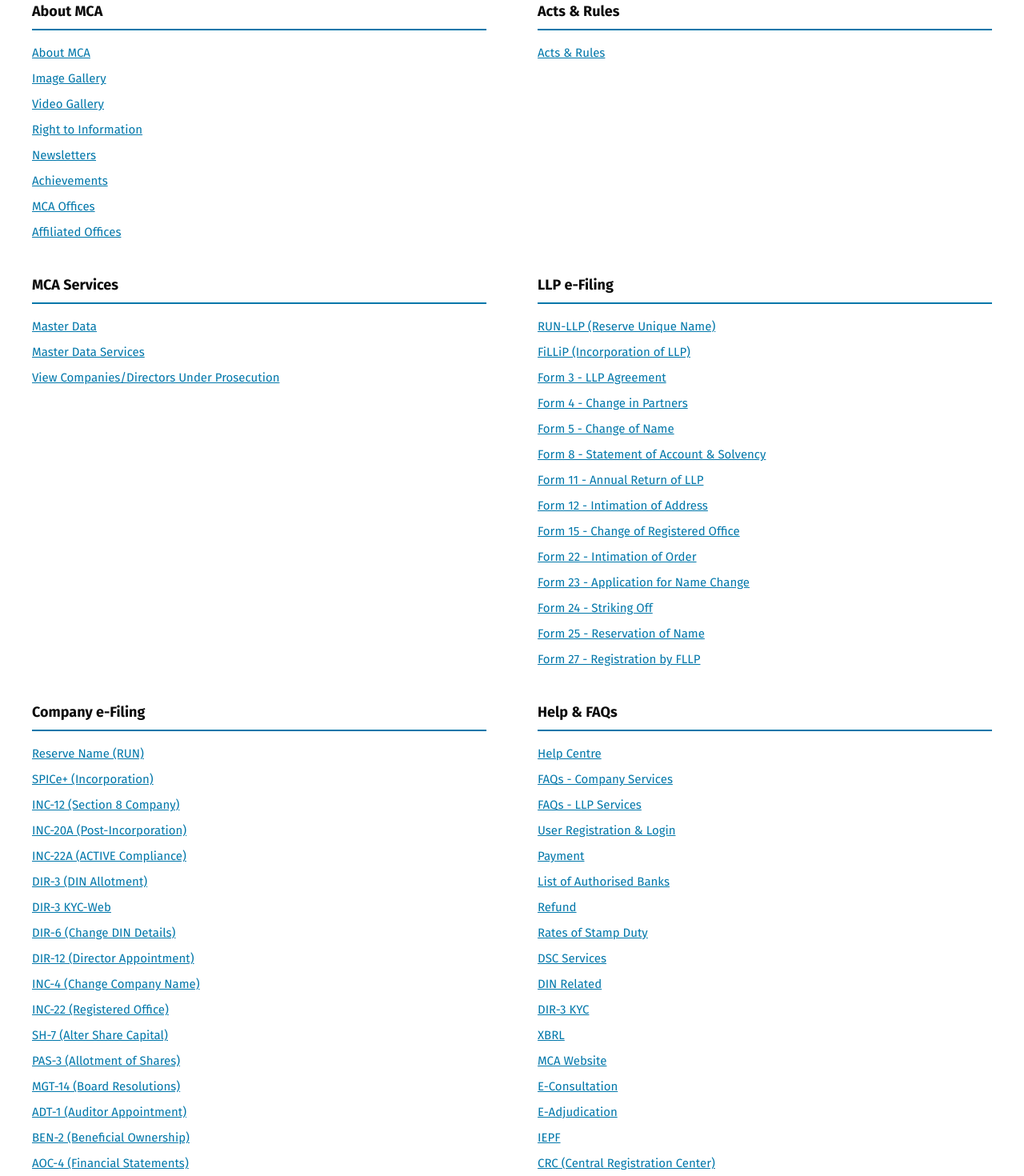
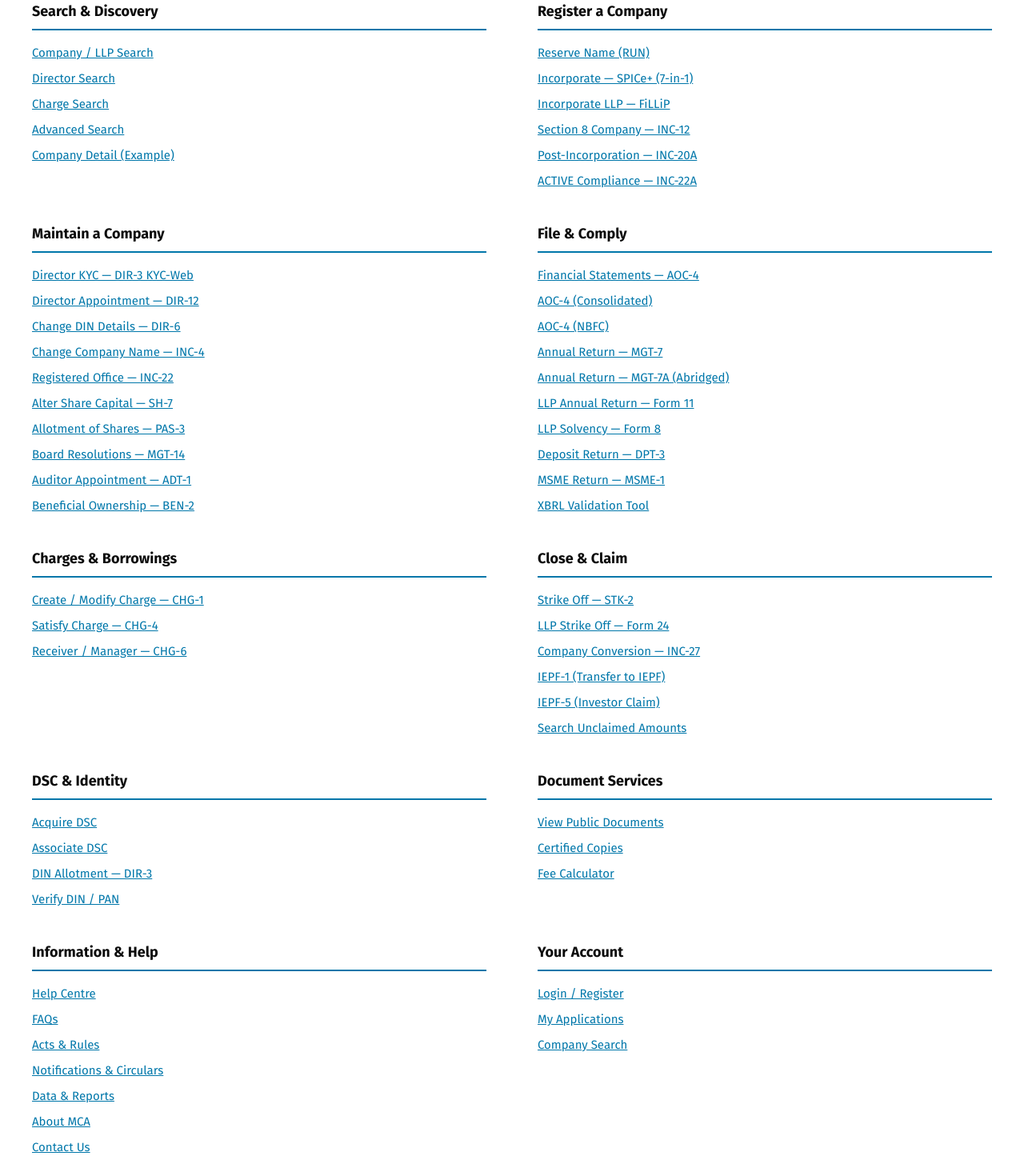
Before and after one commit to AXEUS5346/bwmi, a React (Vite) app: page /sitemap in a window 1280 px wide. Shown: the part 400-1870 px from the top of the page at 80% size. Built offline with nearby package versions, Linux system fonts and the light colour scheme.

Commit message:
Revert "Update sitemap to match real MCA portal structure"
This reverts commit 4b396dada7e31039abbde37ca816b2bfcd535c1d.

```diff
--- a/src/pages/SiteMap.jsx
+++ b/src/pages/SiteMap.jsx
@@ -1,134 +1,108 @@
 import { Link } from 'react-router-dom'
+
+/**
+ * SiteMap — NZ-style sitemap page with all portal links organized by category.
+ * Matches NZ Companies Register sitemap pattern: flat lists under category headings.
+ */
 
 const SECTIONS = [
   {
-    title: 'About MCA',
+    title: 'Search & Discovery',
     links: [
-      { label: 'About MCA', to: '/about' },
-      { label: 'Image Gallery', to: '/about#gallery' },
-      { label: 'Video Gallery', to: '/about#videos' },
-      { label: 'Right to Information', to: '/about#rti' },
-      { label: 'Newsletters', to: '/about#newsletters' },
-      { label: 'Achievements', to: '/about#achievements' },
-      { label: 'MCA Offices', to: '/about#offices' },
-      { label: 'Affiliated Offices', to: '/about#affiliated' },
+      { label: 'Company / LLP Search', to: '/search?type=company' },
+      { label: 'Director Search', to: '/search?type=director' },
+      { label: 'Charge Search', to: '/search?type=charge' },
+      { label: 'Advanced Search', to: '/search' },
+      { label: 'Company Detail (Example)', to: '/search/company/L24239MH1981PLC002195' },
     ],
   },
   {
-    title: 'Acts & Rules',
+    title: 'Register a Company',
     links: [
-      { label: 'Acts & Rules', to: '/acts-rules' },
+      { label: 'Reserve Name (RUN)', to: '/efiling/RUN' },
+      { label: 'Incorporate — SPICe+ (7-in-1)', to: '/efiling/SPICe+' },
+      { label: 'Incorporate LLP — FiLLiP', to: '/efiling/FiLLiP' },
+      { label: 'Section 8 Company — INC-12', to: '/efiling/INC-12' },
+      { label: 'Post-Incorporation — INC-20A', to: '/efiling/INC-20A' },
+      { label: 'ACTIVE Compliance — INC-22A', to: '/efiling/INC-22A' },
     ],
   },
   {
-    title: 'MCA Services',
+    title: 'Maintain a Company',
     links: [
-      { label: 'Master Data', to: '/search?type=company' },
-      { label: 'Master Data Services', to: '/search' },
-      { label: 'View Companies/Directors Under Prosecution', to: '/search?type=company' },
+      { label: 'Director KYC — DIR-3 KYC-Web', to: '/efiling/DIR-3-KYC' },
+      { label: 'Director Appointment — DIR-12', to: '/efiling/DIR-12' },
+      { label: 'Change DIN Details — DIR-6', to: '/efiling/DIR-6' },
+      { label: 'Change Company Name — INC-4', to: '/efiling/INC-4' },
+      { label: 'Registered Office — INC-22', to: '/efiling/INC-22' },
+      { label: 'Alter Share Capital — SH-7', to: '/efiling/SH-7' },
+      { label: 'Allotment of Shares — PAS-3', to: '/efiling/PAS-3' },
+      { label: 'Board Resolutions — MGT-14', to: '/efiling/MGT-14' },
+      { label: 'Auditor Appointment — ADT-1', to: '/efiling/ADT-1' },
+      { label: 'Beneficial Ownership — BEN-2', to: '/efiling/BEN-2' },
     ],
   },
   {
-    title: 'LLP e-Filing',
+    title: 'File & Comply',
     links: [
-      { label: 'RUN-LLP (Reserve Unique Name)', to: '/efiling/RUN-LLP' },
-      { label: 'FiLLiP (Incorporation of LLP)', to: '/efiling/FiLLiP' },
-      { label: 'Form 3 - LLP Agreement', to: '/efiling/LLP-3' },
-      { label: 'Form 4 - Change in Partners', to: '/efiling/LLP-4' },
-      { label: 'Form 5 - Change of Name', to: '/efiling/LLP-5' },
-      { label: 'Form 8 - Statement of Account & Solvency', to: '/efiling/LLP-8' },
-      { label: 'Form 11 - Annual Return of LLP', to: '/efiling/LLP-11' },
-      { label: 'Form 12 - Intimation of Address', to: '/efiling/LLP-12' },
-      { label: 'Form 15 - Change of Registered Office', to: '/efiling/LLP-15' },
-      { label: 'Form 22 - Intimation of Order', to: '/efiling/LLP-22' },
-      { label: 'Form 23 - Application for Name Change', to: '/efiling/LLP-23' },
-      { label: 'Form 24 - Striking Off', to: '/efiling/LLP-24' },
-      { label: 'Form 25 - Reservation of Name', to: '/efiling/LLP-25' },
-      { label: 'Form 27 - Registration by FLLP', to: '/efiling/LLP-27' },
+      { label: 'Financial Statements — AOC-4', to: '/efiling/AOC-4' },
+      { label: 'AOC-4 (Consolidated)', to: '/efiling/AOC-4-CFS' },
+      { label: 'AOC-4 (NBFC)', to: '/efiling/AOC-4-NBFC' },
+      { label: 'Annual Return — MGT-7', to: '/efiling/MGT-7' },
+      { label: 'Annual Return — MGT-7A (Abridged)', to: '/efiling/MGT-7A' },
+      { label: 'LLP Annual Return — Form 11', to: '/efiling/LLP-11' },
+      { label: 'LLP Solvency — Form 8', to: '/efiling/LLP-8' },
+      { label: 'Deposit Return — DPT-3', to: '/efiling/DPT-3' },
+      { label: 'MSME Return — MSME-1', to: '/efiling/MSME-1' },
+      { label: 'XBRL Validation Tool', to: '/efiling/XBRL' },
     ],
   },
   {
-    title: 'Company e-Filing',
+    title: 'Charges & Borrowings',
     links: [
-      { label: 'Reserve Name (RUN)', to: '/efiling/RUN' },
-      { label: 'SPICe+ (Incorporation)', to: '/efiling/SPICe+' },
-      { label: 'INC-12 (Section 8 Company)', to: '/efiling/INC-12' },
-      { label: 'INC-20A (Post-Incorporation)', to: '/efiling/INC-20A' },
-      { label: 'INC-22A (ACTIVE Compliance)', to: '/efiling/INC-22A' },
-      { label: 'DIR-3 (DIN Allotment)', to: '/efiling/DIR-3' },
-      { label: 'DIR-3 KYC-Web', to: '/efiling/DIR-3-KYC' },
-      { label: 'DIR-6 (Change DIN Details)', to: '/efiling/DIR-6' },
-      { label: 'DIR-12 (Director Appointment)', to: '/efiling/DIR-12' },
-      { label: 'INC-4 (Change Company Name)', to: '/efiling/INC-4' },
-      { label: 'INC-22 (Registered Office)', to: '/efiling/INC-22' },
-      { label: 'SH-7 (Alter Share Capital)', to: '/efiling/SH-7' },
-      { label: 'PAS-3 (Allotment of Shares)', to: '/efiling/PAS-3' },
-      { label: 'MGT-14 (Board Resolutions)', to: '/efiling/MGT-14' },
-      { label: 'ADT-1 (Auditor Appointment)', to: '/efiling/ADT-1' },
-      { label: 'BEN-2 (Beneficial Ownership)', to: '/efiling/BEN-2' },
-      { label: 'AOC-4 (Financial Statements)', to: '/efiling/AOC-4' },
-      { label: 'AOC-4-CFS (Consolidated)', to: '/efiling/AOC-4-CFS' },
-      { label: 'AOC-4-NBFC', to: '/efiling/AOC-4-NBFC' },
-      { label: 'MGT-7 (Annual Return)', to: '/efiling/MGT-7' },
-      { label: 'MGT-7A (Abridged)', to: '/efiling/MGT-7A' },
-      { label: 'CHG-1 (Create/Modify Charge)', to: '/efiling/CHG-1' },
-      { label: 'CHG-4 (Satisfy Charge)', to: '/efiling/CHG-4' },
-      { label: 'CHG-6 (Receiver/Manager)', to: '/efiling/CHG-6' },
-      { label: 'DPT-3 (Deposit Return)', to: '/efiling/DPT-3' },
-      { label: 'MSME-1 (MSME Return)', to: '/efiling/MSME-1' },
-      { label: 'STK-2 (Strike Off)', to: '/efiling/STK-2' },
-      { label: 'INC-27 (Company Conversion)', to: '/efiling/INC-27' },
-      { label: 'IEPF-1 (Transfer to IEPF)', to: '/efiling/IEPF-1' },
-      { label: 'IEPF-5 (Investor Claim)', to: '/efiling/IEPF-5' },
+      { label: 'Create / Modify Charge — CHG-1', to: '/efiling/CHG-1' },
+      { label: 'Satisfy Charge — CHG-4', to: '/efiling/CHG-4' },
+      { label: 'Receiver / Manager — CHG-6', to: '/efiling/CHG-6' },
     ],
   },
   {
-    title: 'Help & FAQs',
+    title: 'Close & Claim',
     links: [
-      { label: 'Help Centre', to: '/help' },
-      { label: 'FAQs - Company Services', to: '/help/faqs' },
-      { label: 'FAQs - LLP Services', to: '/help/faqs' },
-      { label: 'User Registration & Login', to: '/help/registration' },
-      { label: 'Payment', to: '/help/payment' },
-      { label: 'List of Authorised Banks', to: '/help/payment#banks' },
-      { label: 'Refund', to: '/help/payment#refund' },
-      { label: 'Rates of Stamp Duty', to: '/help/payment#stamp-duty' },
-      { label: 'DSC Services', to: '/help/dsc' },
-      { label: 'DIN Related', to: '/help/din' },
-      { label: 'DIR-3 KYC', to: '/help/dir-3-kyc' },
-      { label: 'XBRL', to: '/help/xbrl' },
-      { label: 'MCA Website', to: '/help/website' },
-      { label: 'E-Consultation', to: '/help/consultation' },
-      { label: 'E-Adjudication', to: '/help/adjudication' },
-      { label: 'IEPF', to: '/help/iepf' },
-      { label: 'CRC (Central Registration Center)', to: '/help/crc' },
-      { label: 'C-PACE', to: '/help/c-pace' },
-      { label: 'System Requirements', to: '/help/system-requirements' },
-      { label: 'Important Documents', to: '/help/documents' },
-      { label: 'e-Filing Help Kits', to: '/help/help-kits' },
-      { label: 'Penalties & Offences', to: '/help/penalties' },
+      { label: 'Strike Off — STK-2', to: '/efiling/STK-2' },
+      { label: 'LLP Strike Off — Form 24', to: '/efiling/LLP-24' },
+      { label: 'Company Conversion — INC-27', to: '/efiling/INC-27' },
+      { label: 'IEPF-1 (Transfer to IEPF)', to: '/efiling/IEPF-1' },
+      { label: 'IEPF-5 (Investor Claim)', to: '/efiling/IEPF-5' },
+      { label: 'Search Unclaimed Amounts', to: '/iepf/search' },
     ],
   },
   {
-    title: 'Data & Reports',
+    title: 'DSC & Identity',
     links: [
-      { label: 'Data & Reports', to: '/data-reports' },
+      { label: 'Acquire DSC', to: '/efiling/DSC-ACQUIRE' },
+      { label: 'Associate DSC', to: '/efiling/DSC' },
+      { label: 'DIN Allotment — DIR-3', to: '/efiling/DIR-3' },
+      { label: 'Verify DIN / PAN', to: '/services/verify-din' },
     ],
   },
   {
-    title: 'Contact Us',
+    title: 'Document Services',
     links: [
+      { label: 'View Public Documents', to: '/services/view-docs' },
+      { label: 'Certified Copies', to: '/services/certified-copies' },
+      { label: 'Fee Calculator', to: '/services/fee-calculator' },
+    ],
+  },
+  {
+    title: 'Information & Help',
+    links: [
+      { label: 'Help Centre', to: '/help' },
+      { label: 'FAQs', to: '/help/faqs' },
+      { label: 'Acts & Rules', to: '/help/acts' },
+      { label: 'Notifications & Circulars', to: '/help/circulars' },
+      { label: 'Data & Reports', to: '/data-reports' },
+      { label: 'About MCA', to: '/about' },
       { label: 'Contact Us', to: '/contact' },
-      { label: 'Grievance Cell', to: '/contact#grievance' },
-      { label: 'Minister of Corporate Affairs', to: '/contact#minister' },
-      { label: 'Minister of State', to: '/contact#minister-state' },
-      { label: 'Officials at Headquarters', to: '/contact#hq' },
-      { label: 'Regional Directors', to: '/contact#rd' },
-      { label: 'Registrar of Companies', to: '/contact#roc' },
-      { label: 'Official Liquidators', to: '/contact#liquidators' },
-      { label: 'Cost Audit Branch', to: '/contact#cab' },
-      { label: 'Investor Grievance Cell', to: '/contact#igc' },
-      { label: 'Web Information Manager', to: '/contact#wim' },
     ],
   },
   {
@@ -137,11 +111,6 @@
       { label: 'Login / Register', to: '/login' },
       { label: 'My Applications', to: '/search?type=company' },
       { label: 'Company Search', to: '/search?type=company' },
-      { label: 'Director Search', to: '/search?type=director' },
-      { label: 'Charge Search', to: '/search?type=charge' },
-      { label: 'View Public Documents', to: '/services/view-docs' },
-      { label: 'Certified Copies', to: '/services/certified-copies' },
-      { label: 'Fee Calculator', to: '/services/fee-calculator' },
     ],
   },
 ]
```
